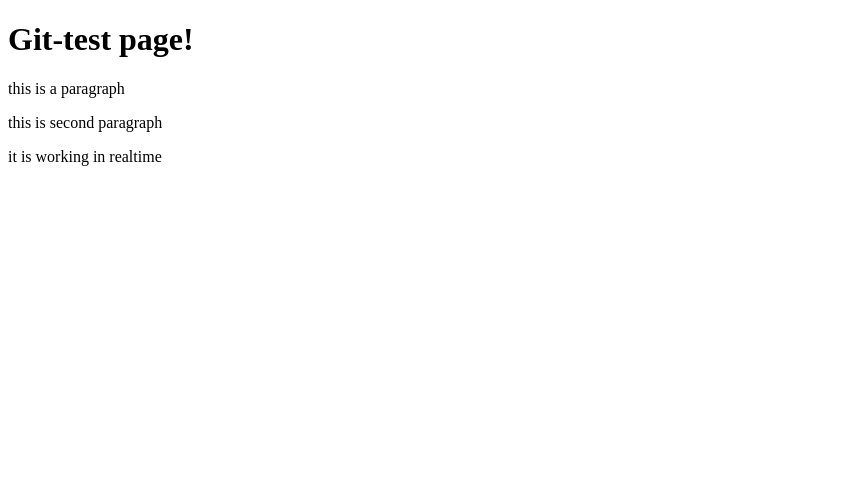
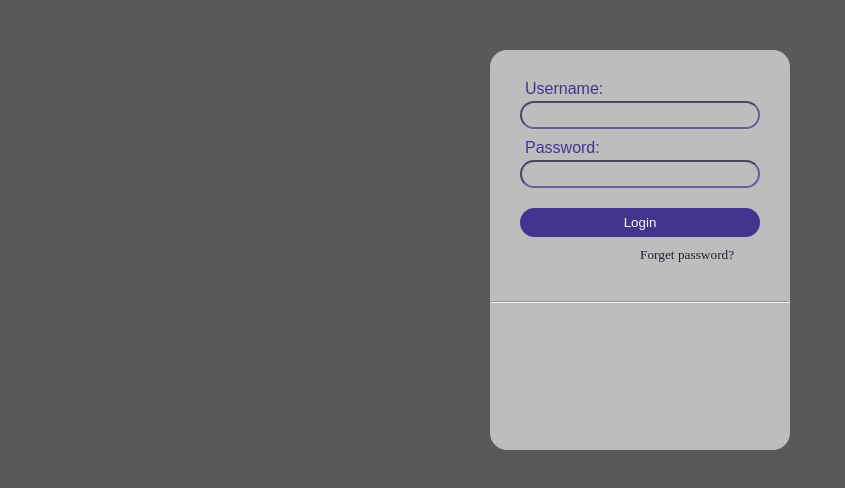
Before and after one commit to Haymi-YA/git_test, a website: page index.html in a window 1280 px wide. Shown: the whole page, without its empty margins (0-845 px from the left). Drawn offline with Linux system fonts and the light colour scheme.

Commit message:
login form sample

```diff
--- a/index.html
+++ b/index.html
@@ -4,12 +4,25 @@
     <meta charset="UTF-8">
     <meta http-equiv="X-UA-Compatible" content="IE=edge">
     <meta name="viewport" content="width=device-width, initial-scale=1.0">
+    <link rel="stylesheet" href="style.css">
     <title>Document</title>
 </head>
 <body>
-    <h1>Git-test page!</h1>
-    <p>this is a paragraph</p>
-    <p>this is second paragraph</p>
-    <p>it is working in realtime</p>
+    <div class="container">
+        <form>
+            <label> Username:</label>
+            <input type="text" />
+            <label>Password:</label>
+            <input type="password" />
+
+            <input type="submit" name="Login" value="Login">
+            <a href="forget">Forget password?</a>
+        </form>
+        <div class="socials">
+            <hr/>
+       </div>
+
+
+    </div>
 </body>
 </html>
--- /dev/null
+++ b/style.css
@@ -0,0 +1,65 @@
+body {
+    background-color: rgba(0, 0, 0, 0.652);
+}
+.container {
+    background-color: rgba(255, 255, 255, 0.604);
+    backdrop-filter:blur(5px);
+    margin:50px auto;
+    width: 300px;
+    height: 400px;
+    z-index: 10;
+    border-radius:17px;
+
+}
+form {
+    margin: 50px auto;
+    padding:30px;
+    display: flex;
+    flex-direction:column;
+    align-items: left;
+    margin-bottom: 0px;
+
+
+}
+
+input{
+    margin-bottom: 10px;
+}
+
+label {
+    font-family: sans-serif;
+    text-transform: capitalize;
+    font-weight: 100;
+    margin-bottom: 3px;
+    margin-left: 5px;
+    color: rgb(66, 53, 142);
+
+}
+input[type=text],input[type=password]{
+    outline: none;
+    border-color: rgba(66, 53, 142, 0.7);
+    border-radius:15px;
+    height:10px;
+    padding:7px;
+    background-color: rgba(245, 245, 220, 0);
+}
+
+input[type=submit]{
+    padding :7px;
+    border-radius:15px;
+    border-style: none;
+    color: white;
+    background-color: rgb(66, 53, 142);
+    font-family:sans-serif ;
+    font-weight: 100;
+    margin-top: 10px;
+
+}
+a {
+    text-decoration: none;
+    color: rgba(29, 26, 46, 0.962);
+    font-weight:70px;
+   margin-left: 120px;
+   font-size: smaller;
+
+}
```
